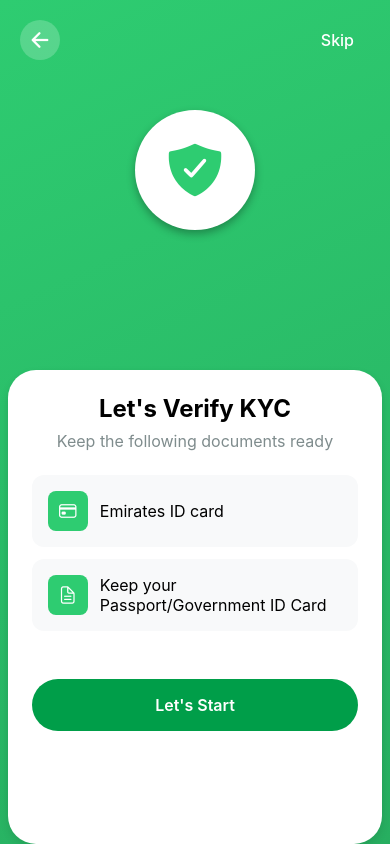
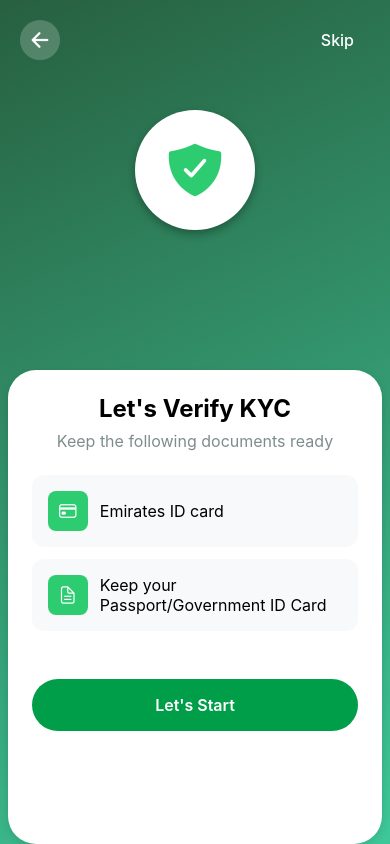
Before and after one commit to KarneeshkarV/App, a React Native app: screen /KYCWelcome in a window 390 px wide. Built offline with nearby package versions, Linux system fonts and the light colour scheme.

Commit message:
minor card changes

```diff
--- a/package.json
+++ b/package.json
@@ -14,6 +14,7 @@
     "@react-navigation/native": "^7.1.14",
     "@react-navigation/stack": "^7.4.2",
     "expo": "~53.0.13",
+    "expo-blur": "^14.1.5",
     "expo-linear-gradient": "^14.1.5",
     "expo-status-bar": "~2.2.3",
     "expo-vector-icons": "^10.0.1",
--- a/src/components/KYCWelcomeScreen.tsx
+++ b/src/components/KYCWelcomeScreen.tsx
@@ -39,7 +39,7 @@ const KYCWelcomeScreen = ({ navigation }) => {
       <StatusBar backgroundColor={colors.primary} barStyle="light-content" />
 
       <LinearGradient
-        colors={[colors.primary, colors.primaryDark]}
+        colors={['#276040', '#3EC899']}
         style={globalStyles.gradientContainer}
         start={{ x: 0, y: 0 }}
         end={{ x: 1, y: 1 }}
```
Also changed, not shown: 1 other file (tests, documents, lock files or other folders).
